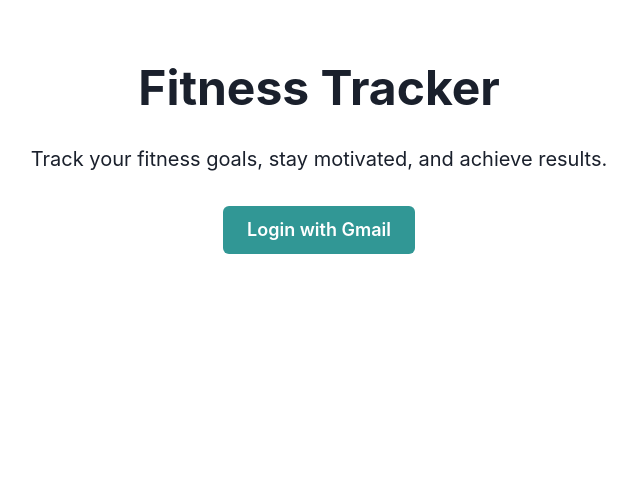
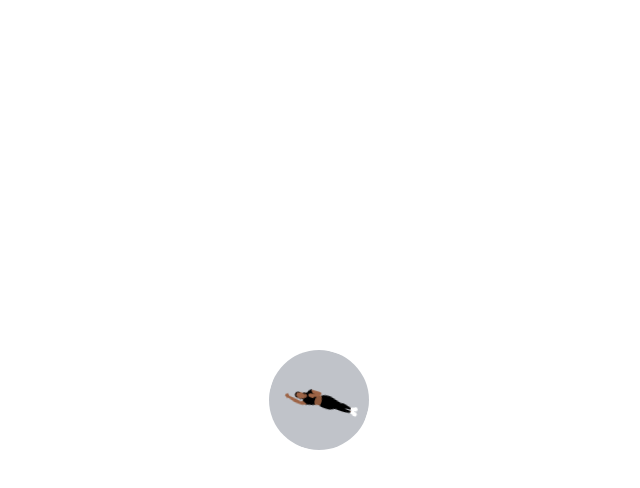
Before and after one commit to Sandeep228/Fitness-Tracker-, a React (Create React App) app: page / in a window 1280 px wide. Shown: the top 488 px of the page, without its empty margins (321-961 px from the left). Built offline with nearby package versions, Linux system fonts and the light colour scheme.

Commit message:
feat: added loader

```diff
--- a/package.json
+++ b/package.json
@@ -10,11 +10,14 @@
     "@testing-library/react": "^13.4.0",
     "@testing-library/user-event": "^13.5.0",
     "axios": "^1.3.5",
+    "chart.js": "^3.9.1",
     "dotenv": "^16.0.3",
     "framer-motion": "^10.11.6",
     "openai": "^3.2.1",
     "react": "^18.2.0",
+    "react-chartjs-2": "^3.3.0",
     "react-dom": "^18.2.0",
+    "react-icons": "^4.9.0",
     "react-router-dom": "^6.10.0",
     "react-scripts": "5.0.1",
     "web-vitals": "^2.1.4"
--- a/src/App.js
+++ b/src/App.js
@@ -1,6 +1,7 @@
 import { Routes, Route } from "react-router-dom";
 import FirstPage from "./components/FirstPage";
-import Landing from "./components/Landing";
+import Loading from "./components/Loading";
+import Chart1 from "./components/chart";
 import { ChakraProvider } from "@chakra-ui/react";
 
 function App() {
@@ -8,9 +9,9 @@ function App() {
     <>
       <ChakraProvider>
         <Routes>
-          <Route path="/" element={<Landing />} />
+          <Route path="/" element={<Loading />} />
           <Route path="firstpage" element={<FirstPage />} />
-          <Route />
+          <Route path="new" element={<Chart1 />} />
         </Routes>
       </ChakraProvider>
     </>
--- a/src/components/FirstPage.js
+++ b/src/components/FirstPage.js
@@ -1,30 +1,30 @@
-import {
-  Button,
-  ChakraProvider,
-  Container,
-  Heading,
-  Text,
-  VStack,
-} from "@chakra-ui/react";
+import { Button, Container, Heading, Text, VStack } from "@chakra-ui/react";
 import { motion, useAnimation } from "framer-motion";
 import React, { useEffect } from "react";
+import axios from "axios";
 
 import fitnessGif from "../fitness_image.jpg"; // Import your fitness GIF
+import { FaDumbbell } from "react-icons/fa";
 
 function FirstPage() {
   const controls = useAnimation();
 
   useEffect(() => {
     controls.start({
-      opacity: 1,
+      opacity: 0.6,
       x: 0,
-      transition: { duration: 0.8 },
+      transition: { duration: 0.6 },
     });
   }, [controls]);
 
-  const handleLogin = () => {
-    // Add your login with Gmail logic here
-    console.log("Logging in with Gmail...");
+  const handleLogin = async () => {
+    try {
+      const response = await axios.get("http://localhost:8000/auth/google");
+      console.log(response.data.authUrl);
+      window.location.href = response.data.authUrl;
+    } catch (error) {
+      console.error("Error logging in:", error);
+    }
   };
 
   return (
@@ -33,14 +33,30 @@ function FirstPage() {
       maxHeight={1670}
       textAlign="center"
       style={{
-        backgroundImage: `url(${fitnessGif})`,
         backgroundSize: "cover",
         backgroundPosition: "center",
         backgroundAttachment: "fixed",
         height: "800px",
+        backgroundColor: "black",
       }}
     >
-      <VStack spacing={4} initial={{ opacity: 0, x: -100 }} animate={controls}>
+      <motion.img
+        src={fitnessGif}
+        alt="Fitness Image"
+        initial={{ opacity: 0, scale: 0.8 }}
+        animate={{ opacity: 1, scale: 1 }}
+        transition={{ duration: 1 }}
+        style={{ height: "100%", width: "100%" }}
+      />
+      <VStack
+        spacing={4}
+        initial={{ opacity: 0, x: -100 }}
+        animate={controls}
+        position="absolute"
+        top="50%"
+        left="50%"
+        transform="translate(-50%, -50%)"
+      >
         <motion.div
           initial={{ opacity: 0 }}
           animate={{ opacity: 1 }}
@@ -51,7 +67,7 @@ function FirstPage() {
           </Heading>
         </motion.div>
         <motion.div
-          initial={{ opacity: 0 }}
+          initial={{ opacity: 0, scale: 1 }}
           animate={{ opacity: 1 }}
           transition={{ delay: 0.6, duration: 1 }}
         >
@@ -60,9 +76,9 @@ function FirstPage() {
           </Text>
         </motion.div>
         <motion.div
-          initial={{ opacity: 0 }}
-          animate={{ opacity: 1 }}
-          transition={{ delay: 0.8, duration: 1 }}
+          whileHover={{ scale: 1.1, y: -10 }}
+          whileTap={{ scale: 0.9 }}
+          initial={{ scale: 1 }}
         >
           <Button
             colorScheme="red"
@@ -71,6 +87,7 @@ function FirstPage() {
             whileTap={{ scale: 0.9 }}
             onClick={handleLogin}
           >
+            <FaDumbbell size={20} style={{ marginRight: "8px" }} />
             Login with Gmail
           </Button>
         </motion.div>
--- a/src/components/Landing.js
+++ /dev/null
@@ -1,60 +0,0 @@
-import React, { useState } from "react";
-import { useLocation, useNavigate } from "react-router-dom";
-import { Button, Container, Heading, Text } from "@chakra-ui/react";
-import { motion } from "framer-motion";
-
-function Landing() {
-  const buttonVariants = {
-    hover: {
-      scale: 1.1,
-      boxShadow: "0 0 8px rgba(0, 0, 0, 0.3)",
-    },
-    tap: {
-      scale: 0.9,
-    },
-  };
-
-  const handleLogin = () => {
-    // Add your login with Gmail logic here
-    console.log("Logging in with Gmail...");
-  };
-
-  const back = {
-    name: "sandeep",
-  };
-  const navigate = useNavigate();
-
-  navigate("/firstpage", {
-    replace: true,
-    state: { back },
-  });
-
-  return (
-    <Container maxW="container.md" textAlign="center" mt={16}>
-      <motion.div
-        initial={{ opacity: 0 }}
-        animate={{ opacity: 1 }}
-        transition={{ duration: 1 }}
-      >
-        <Heading as="h1" size="2xl" mb={8}>
-          Fitness Tracker
-        </Heading>
-        <Text fontSize="xl" mb={8}>
-          Track your fitness goals, stay motivated, and achieve results.
-        </Text>
-        <Button
-          colorScheme="teal"
-          size="lg"
-          variants={buttonVariants}
-          whileHover="hover"
-          whileTap="tap"
-          onClick={handleLogin}
-        >
-          Login with Gmail
-        </Button>
-      </motion.div>
-    </Container>
-  );
-}
-
-export default Landing;
--- /dev/null
+++ b/src/components/Loading.js
@@ -0,0 +1,54 @@
+import React, { useState, useEffect } from "react";
+import { motion } from "framer-motion";
+
+import fitnessLoaderGif from "./sd.gif"; // Import your fitness loader GIF
+
+function Loading() {
+  const [isLoading, setIsLoading] = useState(true);
+
+  useEffect(() => {
+    const timer = setTimeout(() => {
+      setIsLoading(false);
+    }, 20000);
+
+    return () => clearTimeout(timer);
+  }, []);
+  if (isLoading) {
+    return (
+      <div
+        style={{
+          display: "flex",
+          justifyContent: "center",
+          alignItems: "center",
+          height: "100vh",
+        }}
+      >
+        <motion.div
+          style={{
+            width: "100px",
+            height: "100px",
+            borderRadius: "50%",
+            overflow: "hidden",
+            position: "relative",
+          }}
+        >
+          <motion.img
+            src={fitnessLoaderGif}
+            alt="Fitness Loader"
+            style={{
+              width: "100%",
+              height: "100%",
+              objectFit: "cover",
+              position: "absolute",
+            }}
+            animate={{ rotate: 360 }}
+            transition={{ loop: Infinity, duration: 13 }}
+          />
+        </motion.div>
+      </div>
+    );
+  }
+  return <div>Content loaded successfully!</div>;
+}
+
+export default Loading;
```
Also changed, not shown: src/components/dashboard.js (added, +79 -0 lines), src/components/chart.js (added), src/components/sd.gif (added), 1 other file (tests, documents, lock files or other folders).
